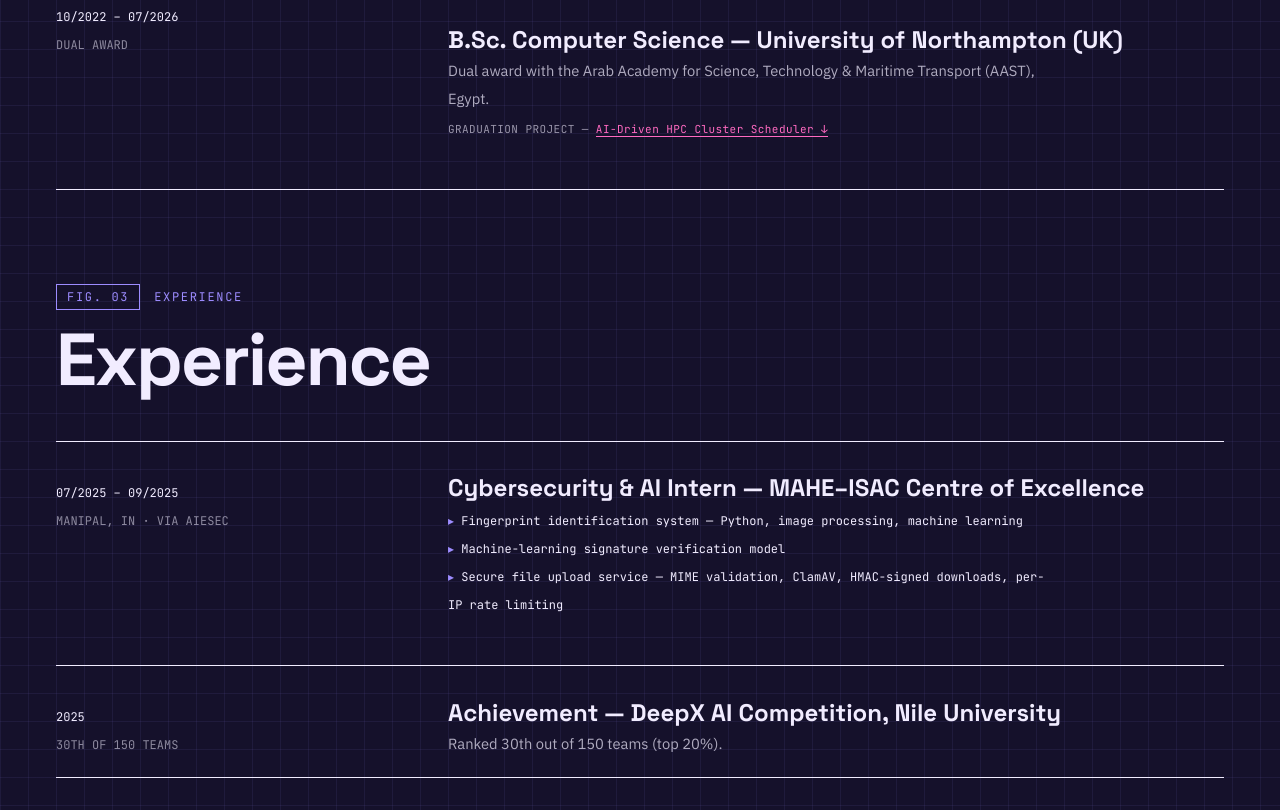
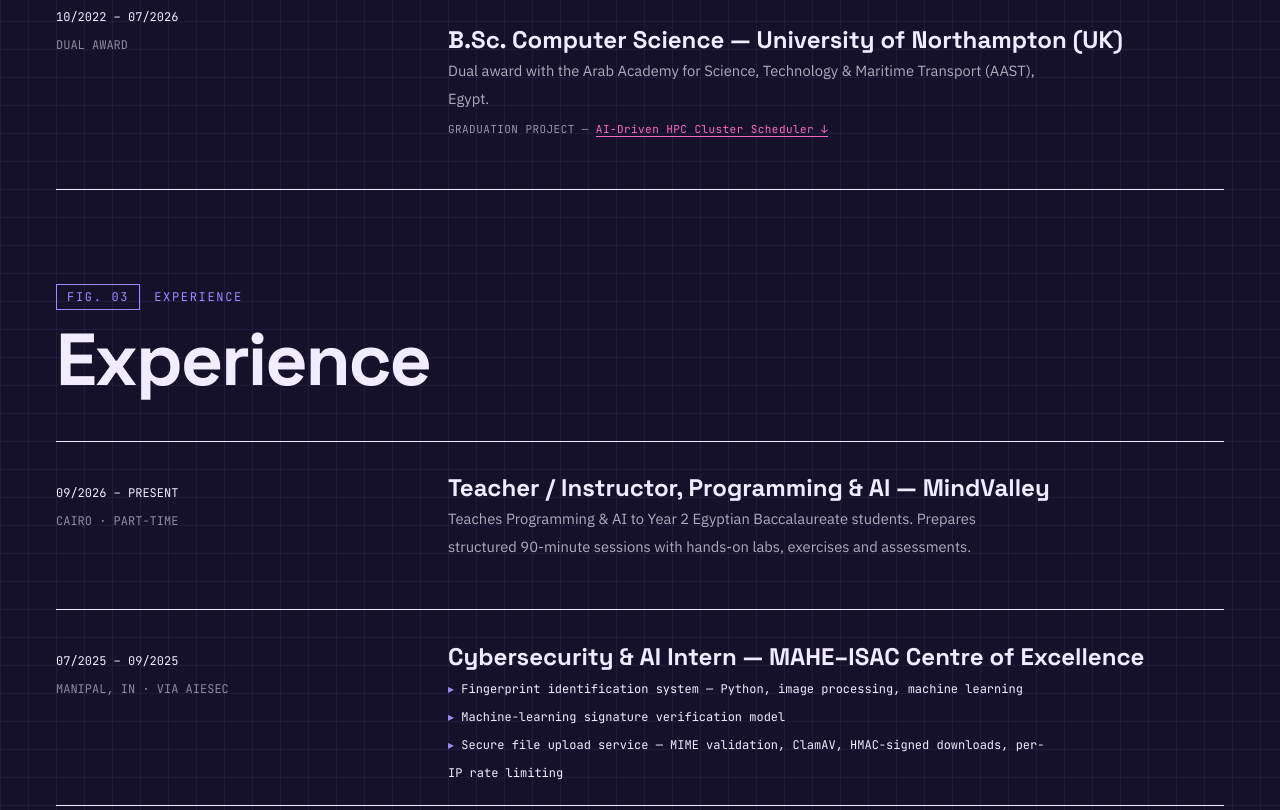
Before and after one commit to Dolphiny-1412/Dolphiny-1412.github.io, a plain HTML site: page index.html in a window 1280 px wide. Shown: the part 1631-2441 px from the top of the page. Drawn offline with Linux system fonts and the light colour scheme.

Commit message:
rebuild: add current MindValley teaching role to experience (from approved final CV)

```diff
--- a/index.html
+++ b/index.html
@@ -129,6 +129,11 @@ div:has(>.ib){row-gap:2px !important;padding-bottom:2px}
   <div style="display:flex;align-items:center;gap:14px;font-family:'JetBrains Mono',monospace;font-size:12px;letter-spacing:.14em;color:var(--acc2);margin-bottom:3vh"><span style="border:1.5px solid var(--acc2);padding:4px 10px">FIG. 03</span><span>EXPERIENCE</span></div>
   <h2 style="margin:0 0 5vh;font-family:'Space Grotesk',sans-serif;font-weight:700;font-size:clamp(2.2rem,6vw,4.6rem);line-height:1;letter-spacing:-.03em">Experience</h2>
   <div style="border-top:1.5px solid var(--ink)">
+    <div class="fin" style="display:grid;grid-template-columns:repeat(auto-fit,minmax(240px,1fr));gap:20px;padding:4vh 0;border-bottom:1.5px solid var(--ink)">
+      <div style="font-family:'JetBrains Mono',monospace;font-size:12px;line-height:1.8">09/2026 – PRESENT<br><span style="color:rgba(var(--ink-rgb),.55)">CAIRO · PART-TIME</span></div>
+      <div style="grid-column:span 2;min-width:240px"><h3 style="margin:0 0 6px;font-family:'Space Grotesk',sans-serif;font-weight:700;font-size:1.5rem">Teacher / Instructor, Programming &amp; AI — MindValley</h3><p style="margin:0;max-width:600px;font-size:.92rem;line-height:1.65;color:rgba(var(--ink-rgb),.7)">Teaches Programming &amp; AI to Year 2 Egyptian Baccalaureate students. Prepares structured 90-minute sessions with hands-on labs, exercises and assessments.</p></div>
+    </div>
+
     <div class="fin" style="display:grid;grid-template-columns:repeat(auto-fit,minmax(240px,1fr));gap:20px;padding:4vh 0;border-bottom:1.5px solid var(--ink)">
       <div style="font-family:'JetBrains Mono',monospace;font-size:12px;line-height:1.8">07/2025 – 09/2025<br><span style="color:rgba(var(--ink-rgb),.55)">MANIPAL, IN · VIA AIESEC</span></div>
       <div style="grid-column:span 2;min-width:240px"><h3 style="margin:0 0 6px;font-family:'Space Grotesk',sans-serif;font-weight:700;font-size:1.5rem">Cybersecurity &amp; AI Intern — MAHE–ISAC Centre of Excellence</h3><div style="display:flex;flex-direction:column;gap:8px;font-family:'JetBrains Mono',monospace;font-size:12px;line-height:1.6;max-width:600px"><div><span style="color:var(--acc2)">▸</span> Fingerprint identification system — Python, image processing, machine learning</div><div><span style="color:var(--acc2)">▸</span> Machine-learning signature verification model</div><div><span style="color:var(--acc2)">▸</span> Secure file upload service — MIME validation, ClamAV, HMAC-signed downloads, per-IP rate limiting</div></div></div>
```
